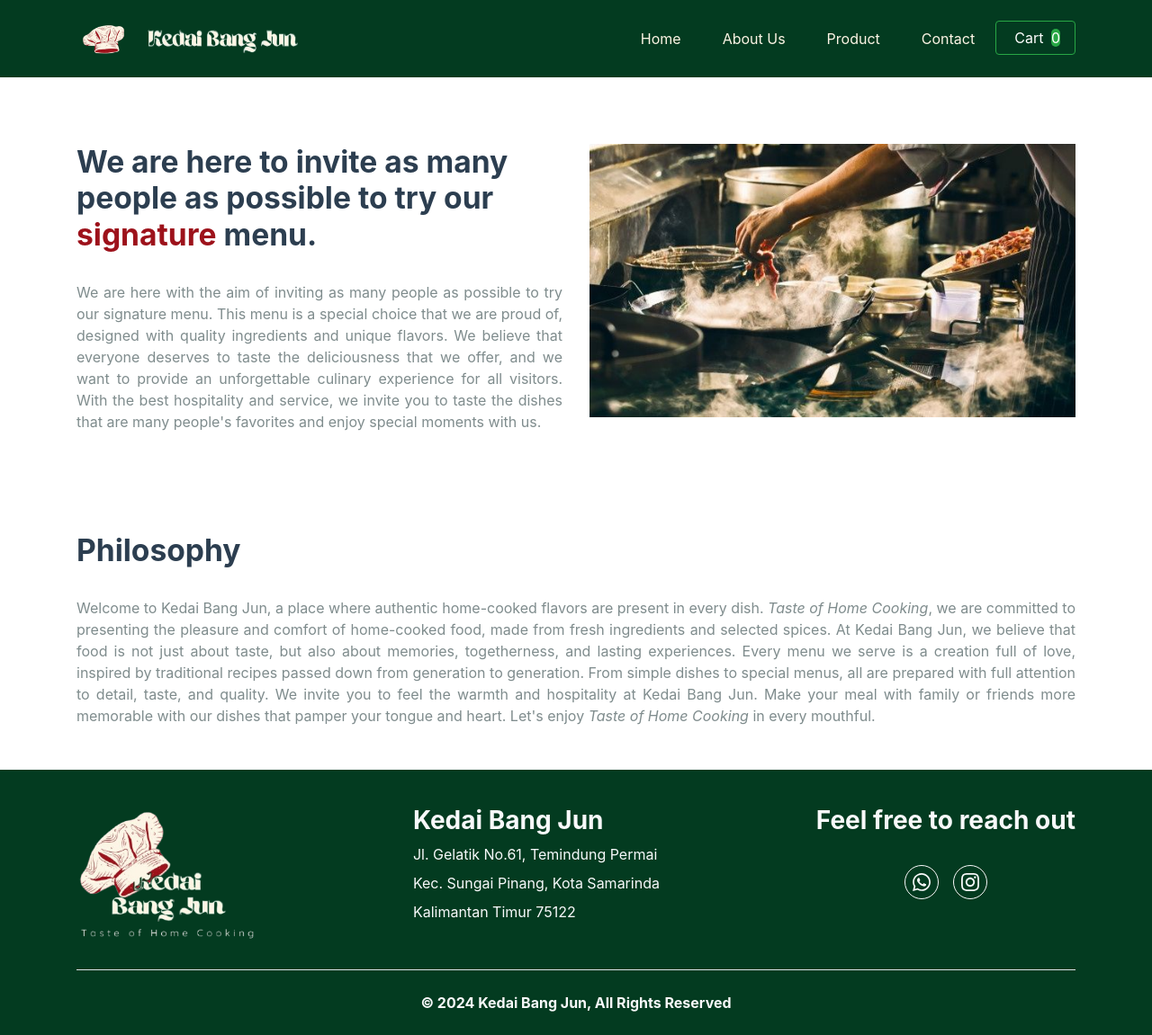
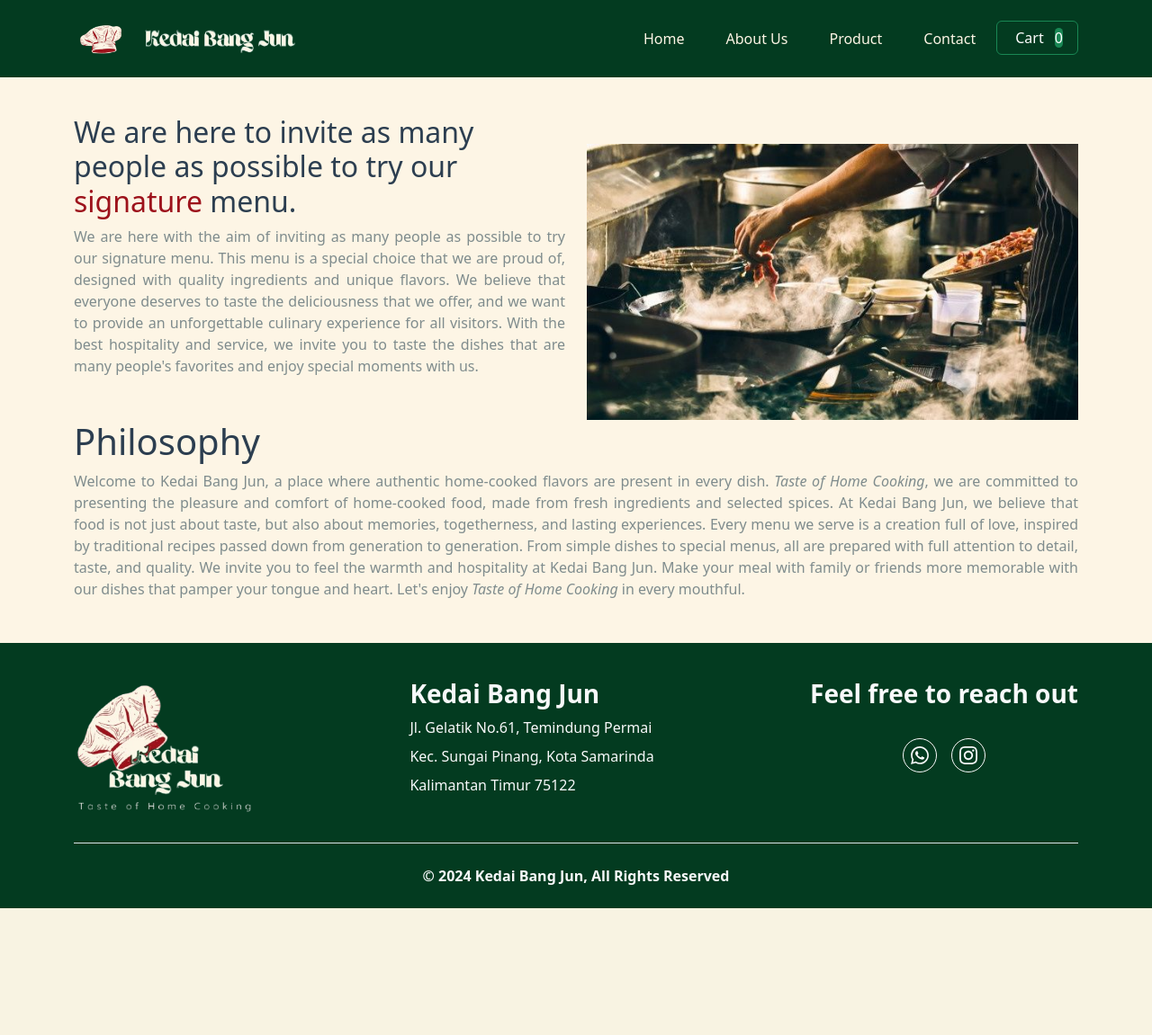
Before and after one commit to salwarlndh/KedaiBangJun, a Django app: page /about/ in a window 1280 px wide. Shown: the whole page at 90% size. After the commit the page ends 1010 px from the top, so only its background shows below. Run offline with Django 5.2, Linux system fonts and the light colour scheme; some libraries are stand-ins or nearby versions.

Commit message:
fix about

```diff
--- a/KedaiBangJun/kedai/static/css/layout.css
+++ b/KedaiBangJun/kedai/static/css/layout.css
@@ -159,15 +159,12 @@
     margin-top: 2rem;
     max-width: 100%;
     height: auto;
-    margin-bottom: 6rem;
   }
   .section-title {
-    margin: 2rem;
-    font-size: 2rem;
-    font-weight: bold;
     color: #2c3e50;
   }
   .section-content {
+    text-align: justify;
     font-size: 1rem;
     color: #7f8c8d;
   }
--- a/KedaiBangJun/kedai/templates/homepage/about.html
+++ b/KedaiBangJun/kedai/templates/homepage/about.html
@@ -4,55 +4,22 @@
 {% endblock %}
 {% block content %}
   {% load static %}
-  <!DOCTYPE html>
-  <html lang="en">
-    <head>
-      <meta charset="UTF-8" />
-      <meta name="viewport" content="width=device-width, initial-scale=1.0" />
-      <title>About Us</title>
-      <!-- Link ke Bootstrap CSS -->
-      <link href="https://stackpath.bootstrapcdn.com/bootstrap/4.5.2/css/bootstrap.min.css" rel="stylesheet" />
-      <style>
-        .about-section {
-          margin-top: 8rem;
-        }
-        .about-image {
-          margin-top: 2rem;
-          max-width: 100%;
-          height: auto;
-        }
-        .section-title {
-          margin: 2rem 0;
-          font-size: 2.1rem;
-          font-weight: bold;
-          color: #2c3e50;
-        }
-        .section-content {
-          font-size: 1rem;
-          color: #7f8c8d;
-        }
-        .highlight {
-          color: #9d121b;
-        }
-      </style>
-    </head>
-    <body>
       <div id="heroabt" class="container about-section">
         <!-- Title Section -->
         <div class="row">
           <div class="col-md-6">
-            <h2 class="section-title">We are here to invite as many people as possible to try our <span class="highlight">signature</span> menu.</h2>
-            <p class="section-content text-justify mb-0">We are here with the aim of inviting as many people as possible to try our signature menu. This menu is a special choice that we are proud of, designed with quality ingredients and unique flavors. We believe that everyone deserves to taste the deliciousness that we offer, and we want to provide an unforgettable culinary experience for all visitors. With the best hospitality and service, we invite you to taste the dishes that are many people's favorites and enjoy special moments with us.</p>
+            <h2 class="section-title me-0">We are here to invite as many people as possible to try our <span class="highlight">signature</span> menu.</h2>
+            <p class="section-content text-justify">We are here with the aim of inviting as many people as possible to try our signature menu. This menu is a special choice that we are proud of, designed with quality ingredients and unique flavors. We believe that everyone deserves to taste the deliciousness that we offer, and we want to provide an unforgettable culinary experience for all visitors. With the best hospitality and service, we invite you to taste the dishes that are many people's favorites and enjoy special moments with us.</p>
           </div>
 
           <!-- Right Column - Image -->
           <div class="col-md-6">
-            <img src="{% static 'images/chef.jpeg' %}" alt="Image" class="about-image" />
+            <img src="{% static 'images/chef.jpeg' %}" alt="Image" class="about-image mb-0" />
           </div>
         </div>
         <div class="hero rounded-lg">
           <h1 id="Philosophy" class="section-title">Philosophy</h1>
-          <p class="section-content text-justify mt-0 mb-5">
+          <p class="section-content text-justify mb-5">
             Welcome to Kedai Bang Jun, a place where authentic home-cooked flavors are present in every dish. <i>Taste of Home Cooking</i>, we are committed to presenting the pleasure and comfort of home-cooked food, made from fresh ingredients and selected spices. At Kedai Bang Jun, we believe that food is not just about taste, but also about memories, togetherness, and lasting experiences. Every menu we serve is a creation full of love, inspired by traditional recipes passed down from generation to generation. From simple dishes to special menus, all are prepared with full attention to detail, taste, and quality. We invite you to feel the warmth and hospitality at Kedai Bang Jun. Make your meal with family or friends more memorable with our dishes that pamper your tongue and heart. Let's enjoy <i>Taste of Home Cooking</i> in every mouthful.
           </p>
         </div>
@@ -62,6 +29,4 @@
       <script src="https://code.jquery.com/jquery-3.5.1.slim.min.js"></script>
       <script src="https://cdn.jsdelivr.net/npm/@popperjs/core@2.5.2/dist/umd/popper.min.js"></script>
       <script src="https://stackpath.bootstrapcdn.com/bootstrap/4.5.2/js/bootstrap.min.js"></script>
-    </body>
-  </html>
 {% endblock %}
--- a/KedaiBangJun/kedai/templates/homepage/layout.html
+++ b/KedaiBangJun/kedai/templates/homepage/layout.html
@@ -49,24 +49,6 @@
                 <span class="bagde bg-success text-white ms-2 mx-1 rounded-pill fs-6" id="cart_quantity">{{ cart_items|length }}</span>
               </a>
             </li>
-            {% comment %} <ul class="navbar-nav ms-auto me-3 gap-2">
-              {% if user.is_authenticated %}
-                  <li class="nav-item">
-                    <form action="{% url 'logout' %}" method="post">
-                      {% csrf_token %}
-                      <a class="nav-link" href="{% url 'logout' %}">
-                          Sign Out <i class="fa-solid fa-arrow-right-from-bracket ms-2"></i>
-                      </a>
-                    </form>
-                  </li>
-              {% else %}
-                  <li class="nav-item">
-                      <a class="nav-link {% if section == 'login' %} active{% endif %}" href="{% url 'login' %}">
-                          Sign In<i class="fas fa-arrow-right-to-bracket ms-2"></i>
-                      </a>
-                  </li>
-              {% endif %}
-          </ul>    {% endcomment %}
           </ul>
         </div>
       </div>
@@ -115,10 +97,7 @@
 
                 </ul>
             </div>
-
-
         </div>
-
         <div class="d-flex flex-column flex-md-row gap-4 justify-content-center align-items-center">
             <div class="d-flex align-items-center">
                 <span class="text-light fw-bold">&copy; 2024 Kedai Bang Jun, All Rights Reserved</span>
--- a/KedaiBangJun/kedai/views.py
+++ b/KedaiBangJun/kedai/views.py
@@ -23,12 +23,12 @@
 def contact(request):
     return render(request, 'homepage/contact.html')
 
-@login_required
+# @login_required
 def cart_index(request):
     cart_items = CartItem.objects.filter(cart__user=request.user)
     return render(request, 'Carts/index.html', {'cart_items': cart_items})
 
-@login_required
+# @login_required
 def cart_add(request, product_id, name, price):
     if request.method == 'POST':
         product_id = int(request.POST.get('product_id'))  # ID produk yang ingin ditambahkan ke keranjang
@@ -49,7 +49,7 @@
         cart_item.save()
         return redirect('cart_index')
 
-@login_required
+# @login_required
 def cart_delete(request, item_id):
     try:
         cart_item = CartItem.objects.get(id=item_id)  # Cari item berdasarkan ID
@@ -58,7 +58,7 @@
         pass
     return redirect('view_cart')
 
-@login_required
+# @login_required
 def cart_update(request, item_id):
     if request.method == 'POST':
         quantity = int(request.POST.get('quantity'))  # Ambil kuantitas yang baru
```
